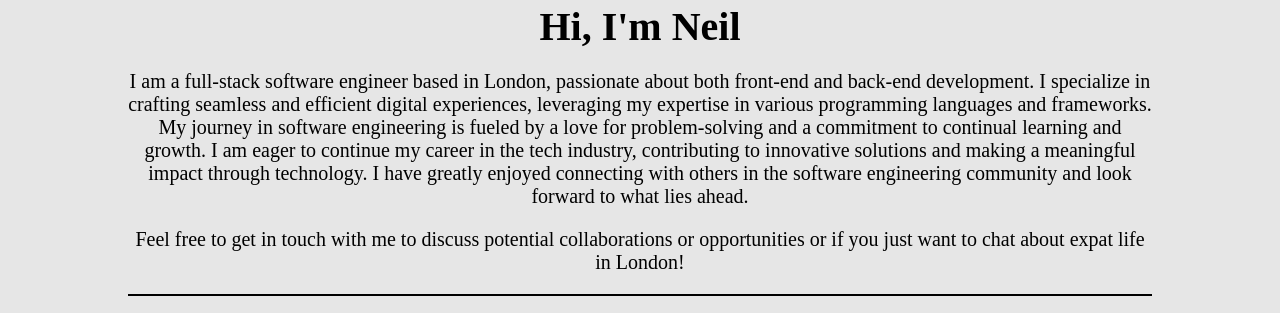
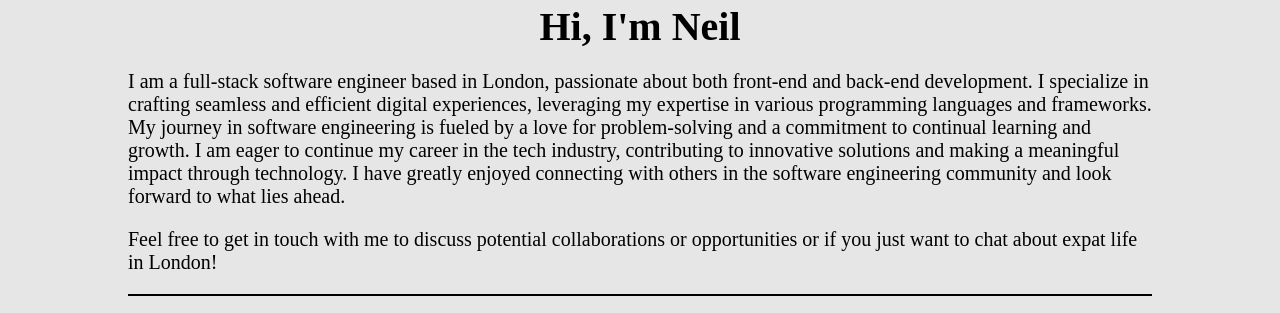
Before and after one commit to ndanner22/Personal-Site, a React (Vite) app: page / in a window 1280 px wide. Shown: the part 288-601 px from the top of the page. Built offline with nearby package versions, Linux system fonts and the light colour scheme.

Commit message:
Change alignment of about-me-text class to flex-start

```diff
--- a/src/App.css
+++ b/src/App.css
@@ -81,7 +81,7 @@
 .about-me-text {
   font-size: 20px;
   width: 80%;
-  text-align: center;
+  text-align: flex-start;
 }
 
 .projects-container {
```
